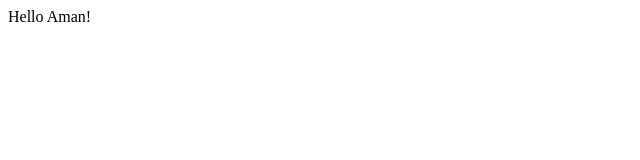
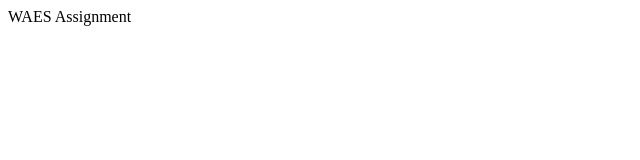
Before and after one commit to diegoaugusto/waes-diff-gradle, a plain HTML site: page WebContent/index.html in a window 1280 px wide. Shown: the full height of the page, 0-640 px from the left. Drawn offline with Linux system fonts and the light colour scheme.

Commit message:
Update Index.html

```diff
--- a/WebContent/index.html
+++ b/WebContent/index.html
@@ -1,5 +1,5 @@
 <html>
 <body>
-Hello Aman!
+WAES Assignment
 </body>
 </html>
```
